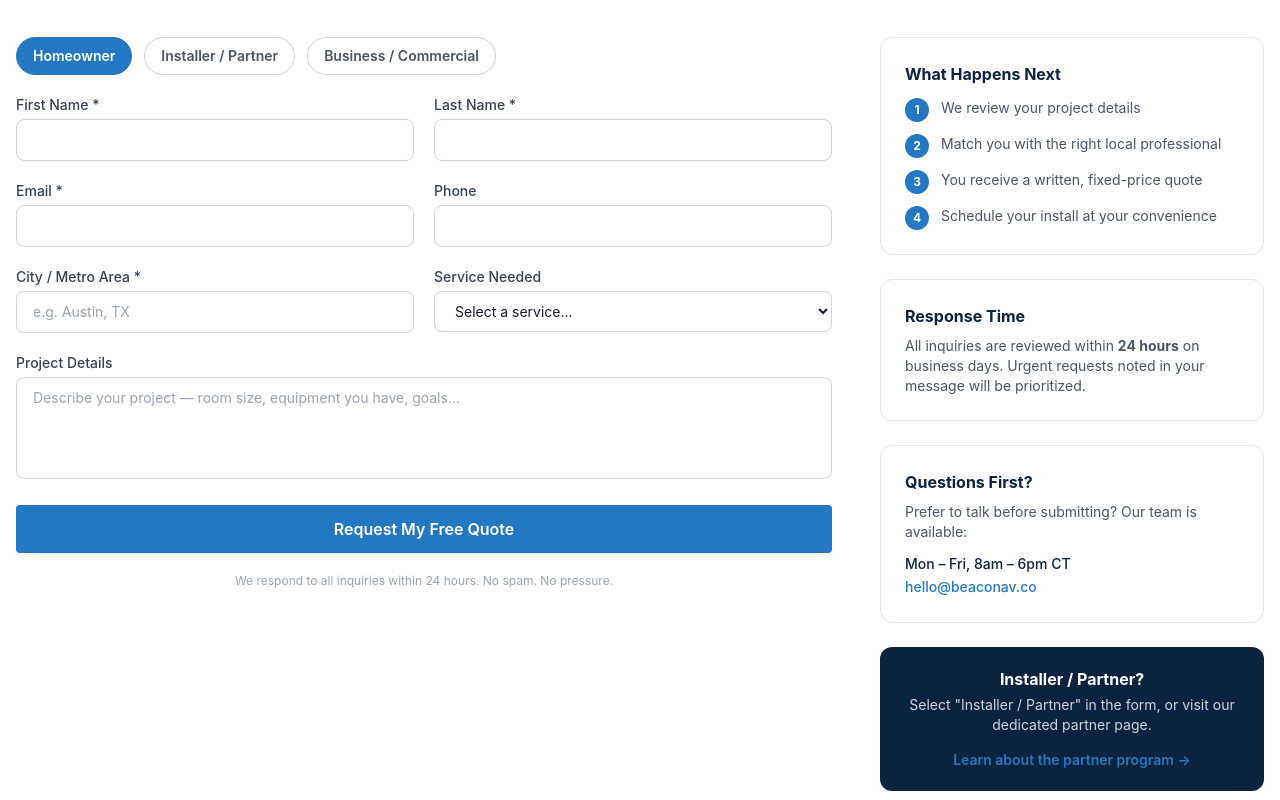
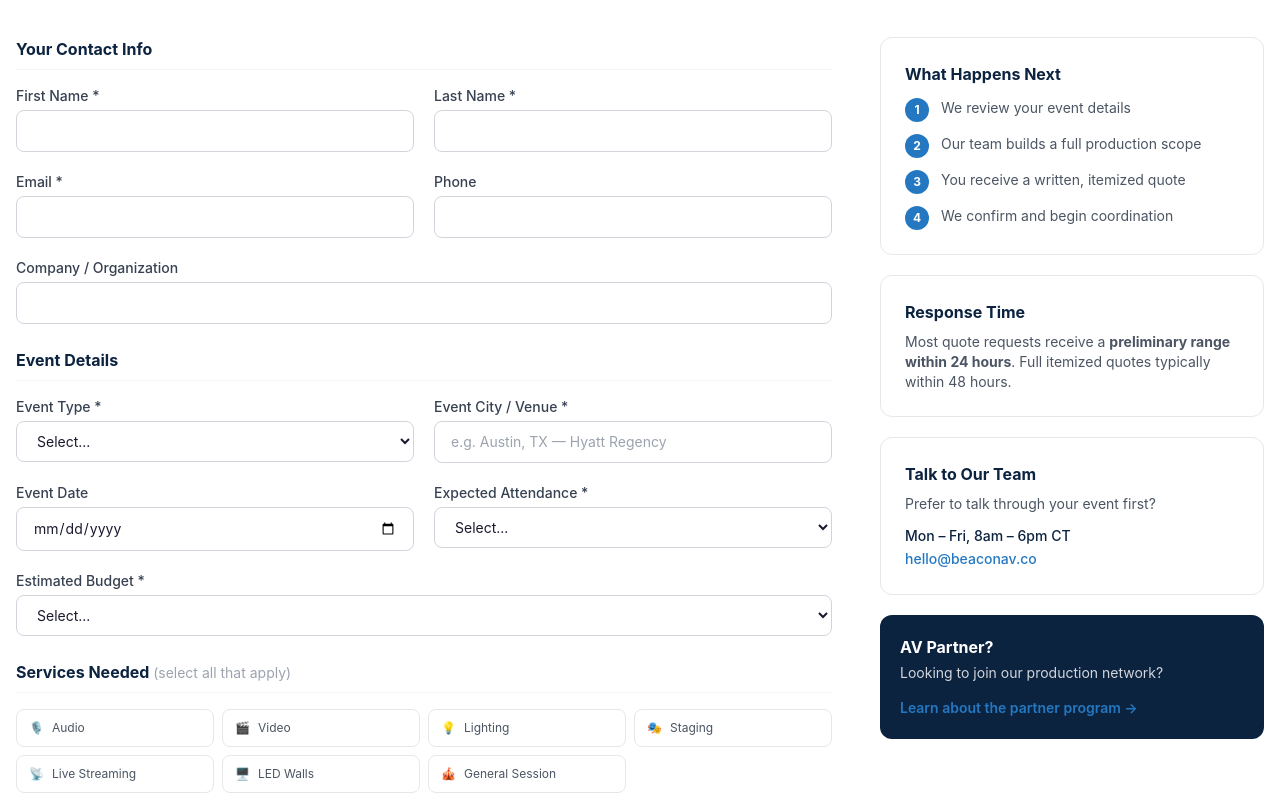
Before and after one commit to BeacoAV/BeaconAV-Site, a Next.js app: page /contact in a window 1280 px wide. Shown: the part 340-1140 px from the top of the page. Built offline with nearby package versions, Linux system fonts and the light colour scheme.

Commit message:
rebuild: app/contact/page.tsx

```diff
--- a/app/contact/page.tsx
+++ b/app/contact/page.tsx
@@ -1,22 +1,15 @@
 'use client';
 
 import { useState } from 'react';
-import type { Metadata } from 'next';
+import { services } from '@/lib/services';
 
 const HUBSPOT_PORTAL_ID = '148200095';
 const HUBSPOT_FORM_GUID = '61567685-f427-4ca9-bce7-74ceeb18caee';
-const WEB3FORMS_KEY = ''; // Will be filled in from existing site
+const WEB3FORMS_KEY = 'c2a16507-9e5e-4494-b3cf-6f9f1af9cbdb';
 
-const serviceOptions = [
-  'AV Installation / TV Mounting',
-  'Home Theater Setup',
-  'Smart Home Automation',
-  'Security Systems',
-  'Networking & WiFi',
-  'Commercial AV',
-  'Multiple Services',
-  'Not Sure Yet',
-];
+const eventTypes = ['Corporate Event', 'Conference / Convention', 'Brand Activation', 'Gala / Award Ceremony', 'Product Launch', 'Trade Show', 'Concert / Entertainment', 'Multi-City / Roadshow', 'Other'];
+const headcounts = ['Under 50', '50–200', '200–500', '500–1,000', '1,000–2,500', '2,500+'];
+const budgets = ['Under $5,000', '$5,000–$15,000', '$15,000–$50,000', '$50,000–$100,000', '$100,000+', 'Not sure yet'];
 
 export default function ContactPage() {
   const [formData, setFormData] = useState({
@@ -26,9 +19,12 @@ export default function ContactPage() {
     phone: '',
     company: '',
     city: '',
-    service: '',
+    event_type: '',
+    event_date: '',
+    headcount: '',
+    budget: '',
+    services_needed: [] as string[],
     message: '',
-    type: 'customer',
   });
   const [status, setStatus] = useState<'idle' | 'submitting' | 'success' | 'error'>('idle');
   const [errorMsg, setErrorMsg] = useState('');
@@ -37,13 +33,21 @@ export default function ContactPage() {
     setFormData((prev) => ({ ...prev, [e.target.name]: e.target.value }));
   };
 
+  const toggleService = (value: string) => {
+    setFormData((prev) => ({
+      ...prev,
+      services_needed: prev.services_needed.includes(value)
+        ? prev.services_needed.filter((v) => v !== value)
+        : [...prev.services_needed, value],
+    }));
+  };
+
   const handleSubmit = async (e: React.FormEvent) => {
     e.preventDefault();
     setStatus('submitting');
     setErrorMsg('');
 
     try {
-      // 1. HubSpot Forms API
       await fetch(
         `https://api.hsforms.com/submissions/v3/integration/submit/${HUBSPOT_PORTAL_ID}/${HUBSPOT_FORM_GUID}`,
         {
@@ -55,42 +59,42 @@ export default function ContactPage() {
               { name: 'lastname', value: formData.lastname },
               { name: 'email', value: formData.email },
               { name: 'phone', value: formData.phone },
-              { name: 'company', value: formData.company || '' },
+              { name: 'company', value: formData.company },
               { name: 'city', value: formData.city },
             ],
             context: {
               pageUri: typeof window !== 'undefined' ? window.location.href : '',
-              pageName: 'Beacon AV Contact Form',
+              pageName: 'Beacon AV Event Production Quote',
             },
           }),
         }
-      ).catch(() => {}); // Don't block on HubSpot failure
-
-      // 2. Web3Forms email notification
-      const w3Payload: Record<string, string> = {
-        access_key: 'c2a16507-9e5e-4494-b3cf-6f9f1af9cbdb',
-        subject: `New Beacon AV Inquiry — ${formData.service || 'General'} — ${formData.city}`,
-        name: `${formData.firstname} ${formData.lastname}`.trim(),
-        email: formData.email,
-        phone: formData.phone,
-        city: formData.city,
-        service: formData.service,
-        message: formData.message,
-        type: formData.type,
-      };
-      if (formData.company) w3Payload.company = formData.company;
+      ).catch(() => {});
 
       const w3Res = await fetch('https://api.web3forms.com/submit', {
         method: 'POST',
         headers: { 'Content-Type': 'application/json' },
-        body: JSON.stringify(w3Payload),
+        body: JSON.stringify({
+          access_key: WEB3FORMS_KEY,
+          subject: `New Event Quote — ${formData.event_type || 'Event'} — ${formData.city} — ${formData.headcount}`,
+          name: `${formData.firstname} ${formData.lastname}`.trim(),
+          email: formData.email,
+          phone: formData.phone,
+          company: formData.company,
+          event_city: formData.city,
+          event_type: formData.event_type,
+          event_date: formData.event_date,
+          headcount: formData.headcount,
+          budget: formData.budget,
+          services_needed: formData.services_needed.join(', '),
+          message: formData.message,
+        }),
       });
 
       if (!w3Res.ok) throw new Error('Submission failed');
       setStatus('success');
     } catch {
       setStatus('error');
-      setErrorMsg('Something went wrong. Please try again or call us directly.');
+      setErrorMsg('Something went wrong. Please try again or smail us at hello@beaconav.co');
     }
   };
 
@@ -98,10 +102,10 @@ export default function ContactPage() {
     <>
       <section className="bg-navy py-16 px-4">
         <div className="max-w-7xl mx-auto">
-          <p className="section-label">Get in Touch</p>
-          <h1 className="section-title-light mt-2 mb-4 max-w-3xl">Request a Free Quote</h1>
+          <p className="section-label">Get a Quote</p>
+          <h1 className="section-title-light mt-2 mb-4 max-w-3xl">Request a Production Quote</h1>
           <p className="text-gray-300 max-w-2xl">
-            Tell us about your project and we'll match you with a vetted local professional — typically within 24 hours. All quotes are written and fixed-price.
+            Tell us about your event and we&apos;ll send a full, itemized production quote — typically within 48 hours. No obligation.
           </p>
         </div>
       </section>
@@ -113,163 +117,137 @@ export default function ContactPage() {
             {status === 'success' ? (
               <div className="bg-green-50 border border-green-200 rounded-2xl p-10 text-center">
                 <div className="text-5xl mb-4">✓</div>
-                <h2 className="text-2xl font-bold text-navy mb-3">Request Received</h2>
-                <p className="text-gray-600 mb-2">We've received your project details and will follow up within 24 hours.</p>
-                <p className="text-gray-500 text-sm">Check your inbox for a confirmation email.</p>
+                <h2 className="text-2xl font-bold text-navy mb-3">Quote Request Received</h2>
+                <p className="text-gray-600 mb-2">We&apos;ve received your event details and will follow up with a full production quote within 48 hours.</p>
+                <p className="text-gray-500 text-sm">Check {formData.email} for a confirmation.</p>
               </div>
             ) : (
-              <form onSubmit={handleSubmit} className="space-y-5">
-                {/* Request type toggle */}
-                <div className="flex gap-3 mb-2">
-                  {['customer', 'partner', 'commercial'].map((t) => (
-                    <button
-                      key={t}
-                      type="button"
-                      onClick={() => setFormData((p) => ({ ...p, type: t }))}
-                      className={`px-4 py-2 rounded-full text-sm font-semibold transition-colors border ${
-                        formData.type === t
-                          ? 'bg-accent text-white border-accent'
-                          : 'bg-white text-gray-600 border-gray-300 hover:border-accent'
-                      }`}
-                    >
-                      {t === 'customer' ? 'Homeowner' : t === 'partner' ? 'Installer / Partner' : 'Business / Commercial'}
-                    </button>
-                  ))}
-                </div>
+              <form onSubmit={handleSubmit} className="space-y-6">
 
+                {/* Contact info */}
+                <div>
+                  <h3 className="font-bold text-navy text-base mb-4 pb-2 border-b border-gray-100">Your Contact Info</h3>
                   <div className="grid grid-cols-1 sm:grid-cols-2 gap-5">
                     <div>
                       <label className="block text-sm font-medium text-gray-700 mb-1">First Name *</label>
-                    <input
-                      required
-                      name="firstname"
-                      value={formData.firstname}
-                      onChange={handleChange}
-                      className="w-full border border-gray-300 rounded-lg px-4 py-2.5 text-sm focus:outline-none focus:border-accent focus:ring-1 focus:ring-accent"
-                    />
+                      <input required name="firstname" value={formData.firstname} onChange={handleChange}
+                        className="w-full border border-gray-300 rounded-lg px-4 py-2.5 text-sm focus:outline-none focus:border-accent focus:ring-1 focus:ring-accent" />
                     </div>
                     <div>
                       <label className="block text-sm font-medium text-gray-700 mb-1">Last Name *</label>
-                    <input
-                      required
-                      name="lastname"
-                      value={formData.lastname}
-                      onChange={handleChange}
-                      className="w-full border border-gray-300 rounded-lg px-4 py-2.5 text-sm focus:outline-none focus:border-accent focus:ring-1 focus:ring-accent"
-                    />
+                      <input required name="lastname" value={formData.lastname} onChange={handleChange}
+                        className="w-full border border-gray-300 rounded-lg px-4 py-2.5 text-sm focus:outline-none focus:border-accent focus:ring-1 focus:ring-accent" />
+                    </div>
+                    <div>
+                      <label className="block text-sm font-medium text-gray-700 mb-1">Email *</label>
+                      <input required type="email" name="email" value={formData.email} onChange={handleChange}
+                        className="w-full border border-gray-300 rounded-lg px-4 py-2.5 text-sm focus:outline-none focus:border-accent focus:ring-1 focus:ring-accent" />
+                    </div>
+                    <div>
+                      <label className="block text-sm font-medium text-gray-700 mb-1">Phone</label>
+                      <input type="tel" name="phone" value={formData.phone} onChange={handleChange}
+                        className="w-full border border-gray-300 rounded-lg px-4 py-2.5 text-sm focus:outline-none focus:border-accent focus:ring-1 focus:ring-accent" />
+                    </div>
+                    <div className="sm:col-span-2">
+                      <label className="block text-sm font-medium text-gray-700 mb-1">Company / Organization</label>
+                      <input name="company" value={formData.company} onChange={handleChange}
+                        className="w-full border border-gray-300 rounded-lg px-4 py-2.5 text-sm focus:outline-none focus:border-accent focus:ring-1 focus:ring-accent" />
+                    </div>
                   </div>
                 </div>
 
+                {/* Event details */}
+                <div>
+                  <h3 className="font-bold text-navy text-base mb-4 pb-2 border-b border-gray-100">Event Details</h3>
                   <div className="grid grid-cols-1 sm:grid-cols-2 gap-5">
                     <div>
-                    <label className="block text-sm font-medium text-gray-700 mb-1">Email *</label>
-                    <input
-                      required
-                      type="email"
-                      name="email"
-                      value={formData.email}
-                      onChange={handleChange}
-                      className="w-full border border-gray-300 rounded-lg px-4 py-2.5 text-sm focus:outline-none focus:border-accent focus:ring-1 focus:ring-accent"
-                    />
+                      <label className="block text-sm font-medium text-gray-700 mb-1">Event Type *</label>
+                      <select required name="event_type" value={formData.event_type} onChange={handleChange}
+                        className="w-full border border-gray-300 rounded-lg px-4 py-2.5 text-sm focus:outline-none focus:border-accent focus:ring-1 focus:ring-accent bg-white">
+                        <option value="">Select...</option>
+                        {eventTypes.map((t) => <option key={t} value={t}>{t}</option>)}
+                      </select>
                     </div>
                     <div>
-                    <label className="block text-sm font-medium text-gray-700 mb-1">Phone</label>
-                    <input
-                      type="tel"
-                      name="phone"
-                      value={formData.phone}
-                      onChange={handleChange}
-                      className="w-full border border-gray-300 rounded-lg px-4 py-2.5 text-sm focus:outline-none focus:border-accent focus:ring-1 focus:ring-accent"
-                    />
+                      <label className="block text-sm font-medium text-gray-700 mb-1">Event City / Venue *</label>
+                      <input required name="city" value={formData.city} onChange={handleChange}
+                        placeholder="e.g. Austin, TX — Hyatt Regency"
+                        className="w-full border border-gray-300 rounded-lg px-4 py-2.5 text-sm focus:outline-none focus:border-accent focus:ring-1 focus:ring-accent" />
+                    </div>
+                    <div>
+                      <label className="block text-sm font-medium text-gray-700 mb-1">Event Date</label>
+                      <input type="date" name="event_date" value={formData.event_date} onChange={handleChange}
+                        className="w-full border border-gray-300 rounded-lg px-4 py-2.5 text-sm focus:outline-none focus:border-accent focus:ring-1 focus:ring-accent" />
+                    </div>
+                    <div>
+                      <label className="block text-sm font-medium text-gray-700 mb-1">Expected Attendance *</label>
+                      <select required name="headcount" value={formData.headcount} onChange={handleChange}
+                        className="w-full border border-gray-300 rounded-lg px-4 py-2.5 text-sm focus:outline-none focus:border-accent focus:ring-1 focus:ring-accent bg-white">
+                        <option value="">Select...</option>
+                        {headcounts.map((h) => <option key={h} value={h}>{h}</option>)}
+                      </select>
+                    </div>
+                    <div className="sm:col-span-2">
+                      <label className="block text-sm font-medium text-gray-700 mb-1">Estimated Budget *</label>
+                      <select required name="budget" value={formData.budget} onChange={handleChange}
+                        className="w-full border border-gray-300 rounded-lg px-4 py-2.5 text-sm focus:outline-none focus:border-accent focus:ring-1 focus:ring-accent bg-white">
+                        <option value="">Select...</option>
+                        {budgets.map((b) => <option key={b} value={b}>{b}</option>)}
+                      </select>
+                    </div>
                   </div>
                 </div>
 
-                <div className="grid grid-cols-1 sm:grid-cols-2 gap-5">
+                {/* Services needed */}
                 <div>
-                    <label className="block text-sm font-medium text-gray-700 mb-1">City / Metro Area *</label>
-                    <input
-                      required
-                      name="city"
-                      value={formData.city}
-                      onChange={handleChange}
-                      placeholder="e.g. Austin, TX"
-                      className="w-full border border-gray-300 rounded-lg px-4 py-2.5 text-sm focus:outline-none focus:border-accent focus:ring-1 focus:ring-accent"
-                    />
+                  <h3 className="font-bold text-navy text-base mb-2 pb-2 border-b border-gray-100">Services Needed <span className="text-gray-400 font-normal text-sm">(select all that apply)</span></h3>
+                  <div className="grid grid-cols-2 sm:grid-cols-4 gap-2 mt-4">
+                    {services.map((s) => (
+                      <label key={s.slug}
+                        className={`flex items-center gap-2 px-3 py-2.5 rounded-lg border text-xs cursor-pointer transition-colors ${
+                          formData.services_needed.includes(s.shortTitle)
+                            ? 'border-accent bg-blue-50 text-accent font-semibold'
+                            : 'border-gray-200 text-gray-600 hover:border-gray-400'
+                        }`}>
+                        <input type="checkbox" className="sr-only"
+                          checked={formData.services_needed.includes(s.shortTitle)}
+                          onChange={() => toggleService(s.shortTitle)} />
+                        <span>{s.icon}</span>
+                        <span>{s.shortTitle}</span>
+                      </label>
+                    ))}
                   </div>
-                  {formData.type !== 'partner' && (
-                    <div>
-                      <label className="block text-sm font-medium text-gray-700 mb-1">Service Needed</label>
-                      <select
-                        name="service"
-                        value={formData.service}
-                        onChange={handleChange}
-                        className="w-full border border-gray-300 rounded-lg px-4 py-2.5 text-sm focus:outline-none focus:border-accent focus:ring-1 focus:ring-accent bg-white"
-                      >
-                        <option value="">Select a service...</option>
-                        {serviceOptions.map((s) => (
-                          <option key={s} value={s}>{s}</option>
-                        ))}
-                      </select>
-                    </div>
-                  )}
                 </div>
 
-                {(formData.type === 'commercial' || formData.type === 'partner') && (
+                {/* Additional details */}
                 <div>
-                    <label className="block text-sm font-medium text-gray-700 mb-1">Company / Business Name</label>
-                    <input
-                      name="company"
-                      value={formData.company}
-                      onChange={handleChange}
-                      className="w-full border border-gray-300 rounded-lg px-4 py-2.5 text-sm focus:outline-none focus:border-accent focus:ring-1 focus:ring-accent"
-                    />
-                  </div>
-                )}
-
-                <div>
-                  <label className="block text-sm font-medium text-gray-700 mb-1">
-                    {formData.type === 'partner' ? 'Tell us about your experience & certifications' : 'Project Details'}
-                  </label>
-                  <textarea
-                    name="message"
-                    rows={4}
-                    value={formData.message}
-                    onChange={handleChange}
-                    placeholder={
-                      formData.type === 'partner'
-                        ? 'Years of experience, certifications, brands you work with...'
-                        : 'Describe your project — room size, equipment you have, goals...'
-                    }
-                    className="w-full border border-gray-300 rounded-lg px-4 py-2.5 text-sm focus:outline-none focus:border-accent focus:ring-1 focus:ring-accent resize-none"
-                  />
+                  <label className="block text-sm font-medium text-gray-700 mb-1">Additional Details</label>
+                  <textarea name="message" rows={4} value={formData.message} onChange={handleChange}
+                    placeholder="Describe your event — venue details, setup requirements, special requests, or anything that will help us build an accurate quote."
+                    className="w-full border border-gray-300 rounded-lg px-4 py-2.5 text-sm focus:outline-none focus:border-accent focus:ring-1 focus:ring-accent resize-none" />
                 </div>
 
-                {status === 'error' && (
-                  <p className="text-red-600 text-sm">{errorMsg}</p>
-                )}
+                {status === 'error' && <p className="text-red-600 text-sm">{errorMsg}</p>}
 
-                <button
-                  type="submit"
-                  disabled={status === 'submitting'}
-                  className="btn-primary w-full py-3 text-base disabled:opacity-60 disabled:cursor-not-allowed"
-                >
-                  {status === 'submitting' ? 'Sending...' : formData.type === 'partner' ? 'Submit Partner Application' : 'Request My Free Quote'}
+                <button type="submit" disabled={status === 'submitting'}
+                  className="btn-primary w-full py-3 text-base disabled:opacity-60 disabled:cursor-not-allowed">
+                  {status === 'submitting' ? 'Sending...' : 'Request My Production Quote'}
                 </button>
-                <p className="text-gray-400 text-xs text-center">We respond to all inquiries within 24 hours. No spam. No pressure.</p>
+                <p className="text-gray-400 text-xs text-center">No obligation · Quotes within 48 hours · No spam</p>
               </form>
             )}
           </div>
 
           {/* Sidebar */}
-          <div className="space-y-6">
+          <div className="space-y-5">
             <div className="card">
               <h3 className="font-bold text-navy mb-3">What Happens Next</h3>
               <ol className="space-y-3">
                 {[
-                  'We review your project details',
-                  'Match you with the right local professional',
-                  'You receive a written, fixed-price quote',
-                  'Schedule your install at your convenience',
+                  'We review your event details',
+                  'Our team builds a full production scope',
+                  'You receive a written, itemized quote',
+                  'We confirm and begin coordination',
                 ].map((s, i) => (
                   <li key={i} className="flex gap-3 text-sm text-gray-600">
                     <span className="w-6 h-6 rounded-full bg-accent text-white font-bold flex-shrink-0 flex items-center justify-center text-xs">{i + 1}</span>
@@ -281,19 +259,19 @@ export default function ContactPage() {
 
             <div className="card">
               <h3 className="font-bold text-navy mb-2">Response Time</h3>
-              <p className="text-sm text-gray-600">All inquiries are reviewed within <strong>24 hours</strong> on business days. Urgent requests noted in your message will be prioritized.</p>
+              <p className="text-sm text-gray-600">Most quote requests receive a <strong>preliminary range within 24 hours</strong>. Full itemized quotes typically within 48 hours.</p>
             </div>
 
             <div className="card">
-              <h3 className="font-bold text-navy mb-2">Questions First?</h3>
-              <p className="text-sm text-gray-600 mb-3">Prefer to talk before submitting? Our team is available:</p>
+              <h3 className="font-bold text-navy mb-2">Talk to Our Team</h3>
+              <p className="text-sm text-gray-600 mb-3">Prefer to talk through your event first?</p>
               <p className="text-sm font-medium text-navy">Mon – Fri, 8am – 6pm CT</p>
               <a href="mailto:hello@beaconav.co" className="text-accent text-sm font-medium hover:underline">hello@beaconav.co</a>
             </div>
 
-            <div className="bg-navy rounded-xl p-5 text-center">
-              <p className="text-white font-bold mb-1">Installer / Partner?</p>
-              <p className="text-gray-300 text-sm mb-3">Select "Installer / Partner" in the form, or visit our dedicated partner page.</p>
+            <div className="bg-navy rounded-xl p-5">
+              <p className="text-white font-bold mb-1">AV Partner?</p>
+              <p className="text-gray-300 text-sm mb-3">Looking to join our production network?</p>
               <a href="/partners" className="text-accent text-sm font-semibold hover:underline">Learn about the partner program →</a>
             </div>
           </div>
```
Lines whose indentation alone changed are shown as unchanged.
